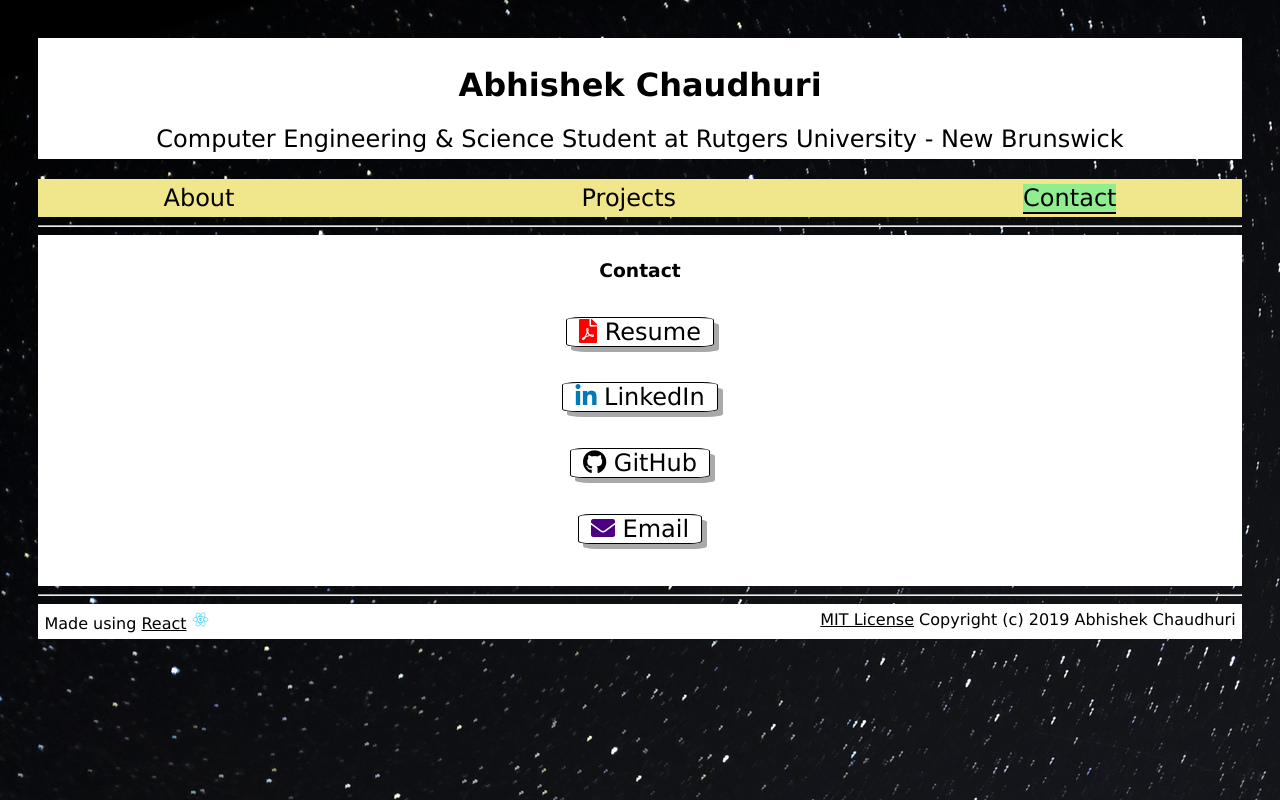
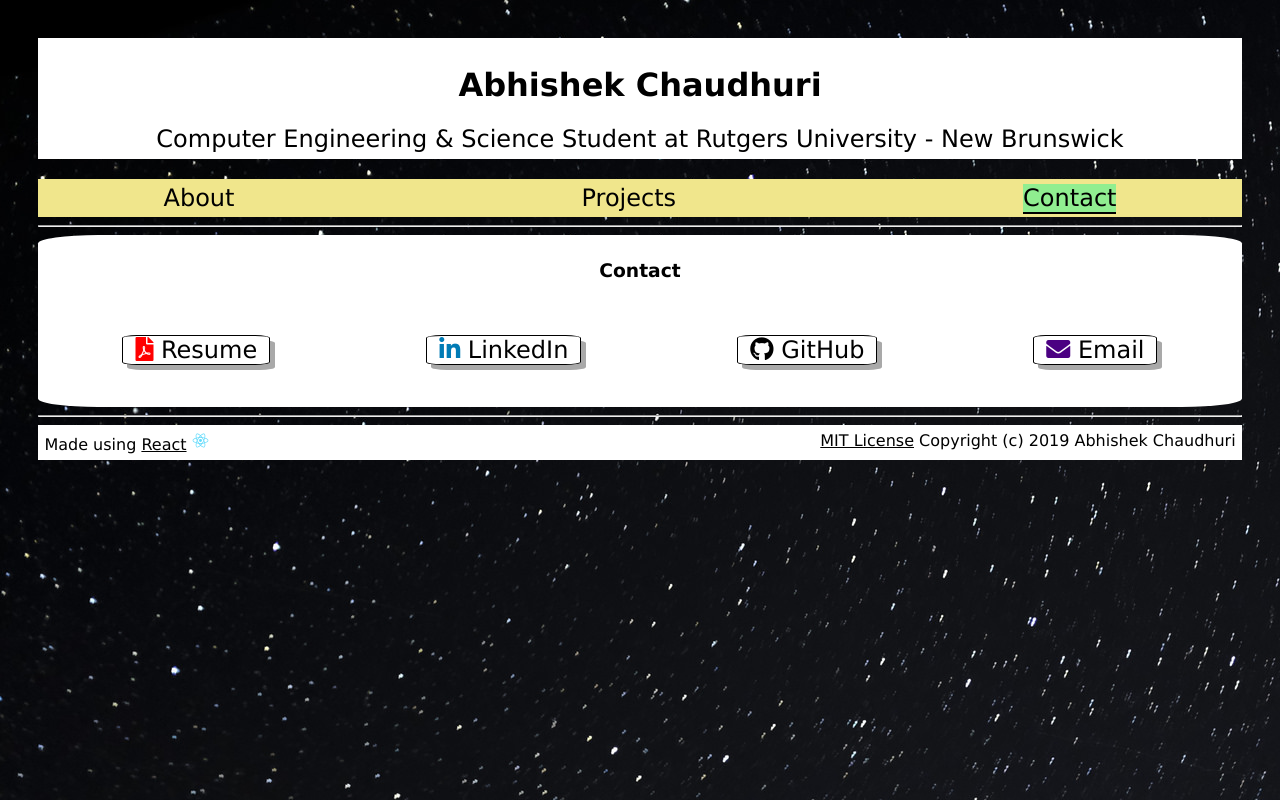
Before and after one commit to Abhiek187/abhiek187.github.io, a React (Create React App) app: page /contact in a window 1280 px wide. Built offline with nearby package versions, Linux system fonts and the light colour scheme.

Commit message:
Make nav Links and change contacts layout

```diff
--- a/package.json
+++ b/package.json
@@ -8,7 +8,8 @@
     "react": "^16.7.0",
     "react-dom": "^16.7.0",
     "react-router-dom": "^4.3.1",
-    "react-scripts": "2.1.3"
+    "react-scripts": "2.1.3",
+    "react-swipeable-routes": "^0.5.1"
   },
   "scripts": {
     "start": "react-scripts start",
--- a/src/About.js
+++ b/src/About.js
@@ -4,6 +4,8 @@ class About extends Component {
   componentDidMount() {
     document.querySelector('title').textContent = 'Abhishek Chaudhuri - About';
     document.querySelector('.links-about').classList.add('selected');
+    document.querySelector('.links-projects').classList.remove('selected');
+    document.querySelector('.links-contact').classList.remove('selected');
   }
 
 	render() {
--- a/src/App.css
+++ b/src/App.css
@@ -19,6 +19,10 @@ main,
 footer {
   background-color: white;
   padding: 0.5%; /* Create space between words and white rectangles */
+}
+
+main {
+  border-radius: 5%;
 }
 
 /* Heading */
@@ -162,6 +166,11 @@ footer {
 }
 
 /* Contact section */
+.contact-row {
+  display: flex;
+  flex-wrap: wrap;
+}
+
 .contact a {
   display: table;
   margin: 3% auto;
@@ -178,6 +187,14 @@ footer {
 .contact-github:hover,
 .contact-email:hover {
   background-color: lightgray; /* Show link as selected */
+}
+
+.contact-resume:active,
+.contact-linkedin:active,
+.contact-github:active,
+.contact-email:active {
+  transform: translateY(4px); /* Push down on buttons */
+  box-shadow: 2px 2px black;
 }
 
 .fa-file-pdf {
--- a/src/App.js
+++ b/src/App.js
@@ -1,5 +1,6 @@
 import React, { Component } from 'react';
-import { Route } from 'react-router-dom';
+import { Route, Link } from 'react-router-dom';
+/*import SwipeableRoutes from 'react-swipeable-routes';*/
 import './App.css';
 import About from './About';
 import Projects from './Projects';
@@ -45,9 +46,10 @@ class App extends Component {
           </h2>
         </header>
         <nav className="links">
-          <a className="links-about" href="/about">About</a>
-          <a className="links-projects" href="/projects">Projects</a>
-          <a className="links-contact" href="/contact">Contact</a>
+          {/* Redirect routes without reloading the browser */}
+          <Link className="links-about" to="/about">About</Link>
+          <Link className="links-projects" to="/projects">Projects</Link>
+          <Link className="links-contact" to="/contact">Contact</Link>
         </nav>
         <hr/>
         {/* Ensure route works with any website url */}
--- a/src/Contact.js
+++ b/src/Contact.js
@@ -3,6 +3,8 @@ import React, { Component } from 'react';
 class Contact extends Component {
   componentDidMount() {
     document.querySelector('title').textContent = 'Abhishek Chaudhuri - Contact';
+    document.querySelector('.links-about').classList.remove('selected');
+    document.querySelector('.links-projects').classList.remove('selected');
     document.querySelector('.links-contact').classList.add('selected');
   }
 
@@ -11,6 +13,7 @@ class Contact extends Component {
 			<main className="contact">
         <h3 className="contact-heading" tabIndex={0}>Contact</h3>
         {/* Each link opens in a new tab */}
+        <span className="contact-row">
           <a className="contact-resume"
             href="https://www.dropbox.com/s/05i2g7mmehfck9u/Resume%20v2.pdf?dl=0" target="_blank"
             rel="noopener noreferrer">
@@ -29,6 +32,7 @@ class Contact extends Component {
             target="_top">
             <i className="fas fa-envelope"/> Email
           </a>
+        </span>
       </main>
 		);
 	}
--- a/src/Projects.js
+++ b/src/Projects.js
@@ -4,7 +4,9 @@ import projectData from './projects.json';
 class Projects extends Component {
   componentDidMount() {
     document.querySelector('title').textContent = 'Abhishek Chaudhuri - Projects';
+    document.querySelector('.links-about').classList.remove('selected');
     document.querySelector('.links-projects').classList.add('selected');
+    document.querySelector('.links-contact').classList.remove('selected');
   }
 
 	render() {
```
Also changed, not shown: 1 other file (tests, documents, lock files or other folders). Lines whose indentation alone changed are shown as unchanged.
